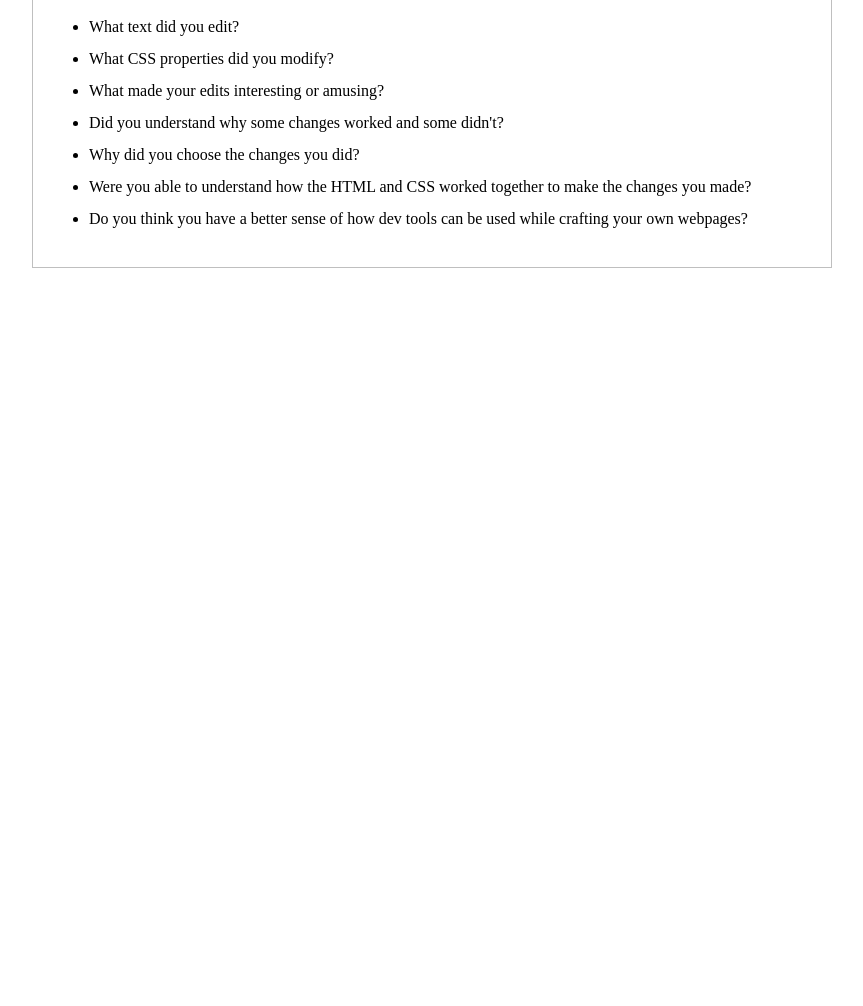
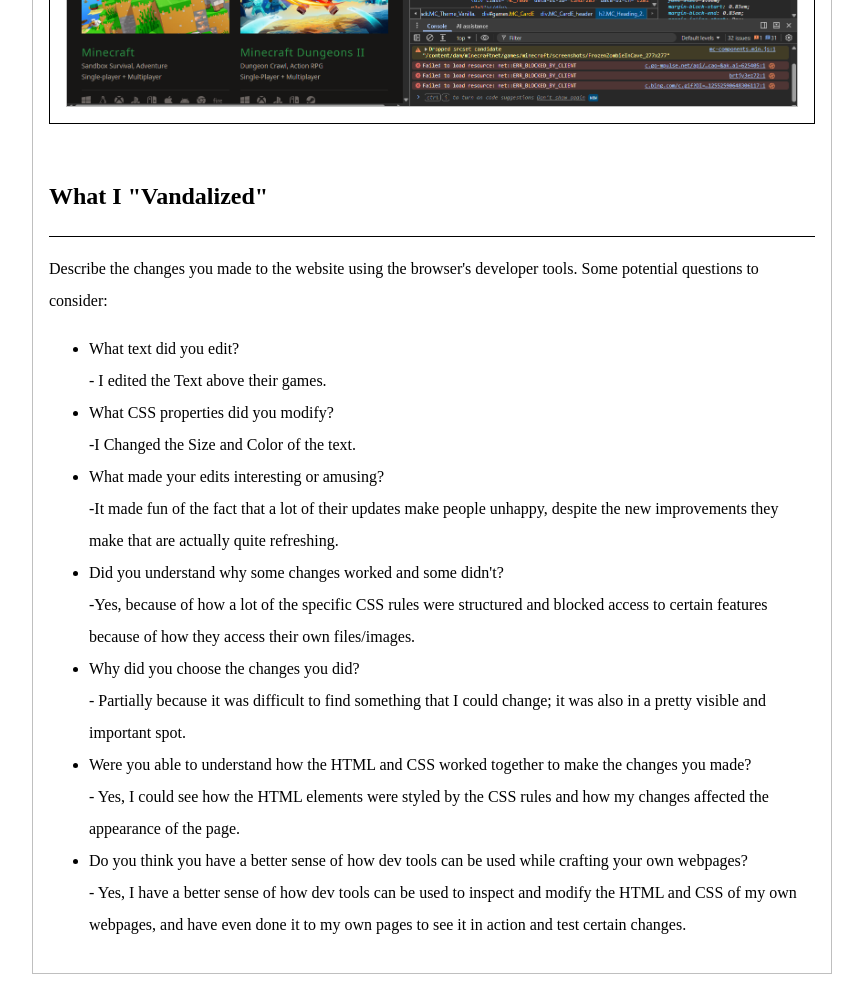
Before and after one commit to coreylocke2-cyber/CL_Portfolio, a plain HTML site: page week-04-exercise-01/week-04-exercise-01-template/index.html in a window 1280 px wide. Shown: the part 555-1561 px from the top of the page, without its empty margins (208-1071 px from the left). Before the commit the page ends 855 px from the top, so only its background shows below. Drawn offline with Linux system fonts and the light colour scheme.

Commit message:
Fixes
I fixed a few of the issues that I was having with the images of a prior exercise and made sure it was done properly. I also made an attempt to fix some of the issues I was having with my currect exercise's images as well.

```diff
--- a/week-04-exercise-01/week-04-exercise-01-template/index.html
+++ b/week-04-exercise-01/week-04-exercise-01-template/index.html
@@ -23,20 +23,41 @@
                 Example: If your screenshot is named "apple-dot-com-but-with-papyrus-font.png", change the line to:
                 src="./apple-dot-com-but-with-papyrus-font.png"
             -->
-            <img src="./your-screenshot-name-goes-here.png" alt="Screenshot of the webpage I vandalized" />
+            <img src="./devtools-vandalism-screenshot.png.png" alt="Screenshot of the webpage I vandalized" />
         </div>
         <h2>What I "Vandalized"</h2>
         <p>
             Describe the changes you made to the website using the browser's developer tools. Some potential questions
             to consider:
         <ul>
-            <li>What text did you edit?</li>
-            <li>What CSS properties did you modify?</li>
-            <li>What made your edits interesting or amusing?</li>
-            <li>Did you understand why some changes worked and some didn't?</li>
-            <li>Why did you choose the changes you did?</li>
-            <li>Were you able to understand how the HTML and CSS worked together to make the changes you made?</li>
-            <li>Do you think you have a better sense of how dev tools can be used while crafting your own webpages?</li>
+            <li>What text did you edit?
+                <br />
+                - I edited the Text above their games.
+            </li>
+            <li>What CSS properties did you modify?
+                <br />
+                -I Changed the Size and Color of the text.
+            </li>
+            <li>What made your edits interesting or amusing?
+                <br />
+                -It made fun of the fact that a lot of their updates make people unhappy, despite the new improvements they make that are actually quite refreshing.
+            </li>
+            <li>Did you understand why some changes worked and some didn't?
+                <br />
+                -Yes, because of how a lot of the specific CSS rules were structured and blocked access to certain features because of how they access their own files/images.
+            </li>
+            <li>Why did you choose the changes you did?
+                <br />
+                - Partially because it was difficult to find something that I could change; it was also in a pretty visible and important spot.
+            </li>
+            <li>Were you able to understand how the HTML and CSS worked together to make the changes you made?
+                <br />
+                - Yes, I could see how the HTML elements were styled by the CSS rules and how my changes affected the appearance of the page.
+            </li>
+            <li>Do you think you have a better sense of how dev tools can be used while crafting your own webpages?
+                <br />
+                - Yes, I have a better sense of how dev tools can be used to inspect and modify the HTML and CSS of my own webpages, and have even done it to my own pages to see it in action and test certain changes.
+            </li>
         </ul>
         </p>
     </main>
--- a/week-04-exercise-02/week-04-exercise-02-template/style.css
+++ b/week-04-exercise-02/week-04-exercise-02-template/style.css
@@ -9,7 +9,7 @@ body {
 }
 
 body {
-    font-family: "Monospace", serif;
+    font-family: "Times New Roman", serif;
     line-height: 2;
     display: flex;
     justify-content: center;
```
Also changed, not shown: week-04-exercise-01/week-04-exercise-01-template/devtools-vandalism-screenshot.png.png (renamed from week-04-exercise-01/devtools-vandalism-screenshot.png.png), week-04-exercise-02/week-04-exercise-02-template/album-01-daftpunk-alive2007.jpg (deleted), week-04-exercise-02/week-04-exercise-02-template/game-01-indiana-jones-and-the-great-circle.jpg (deleted).
